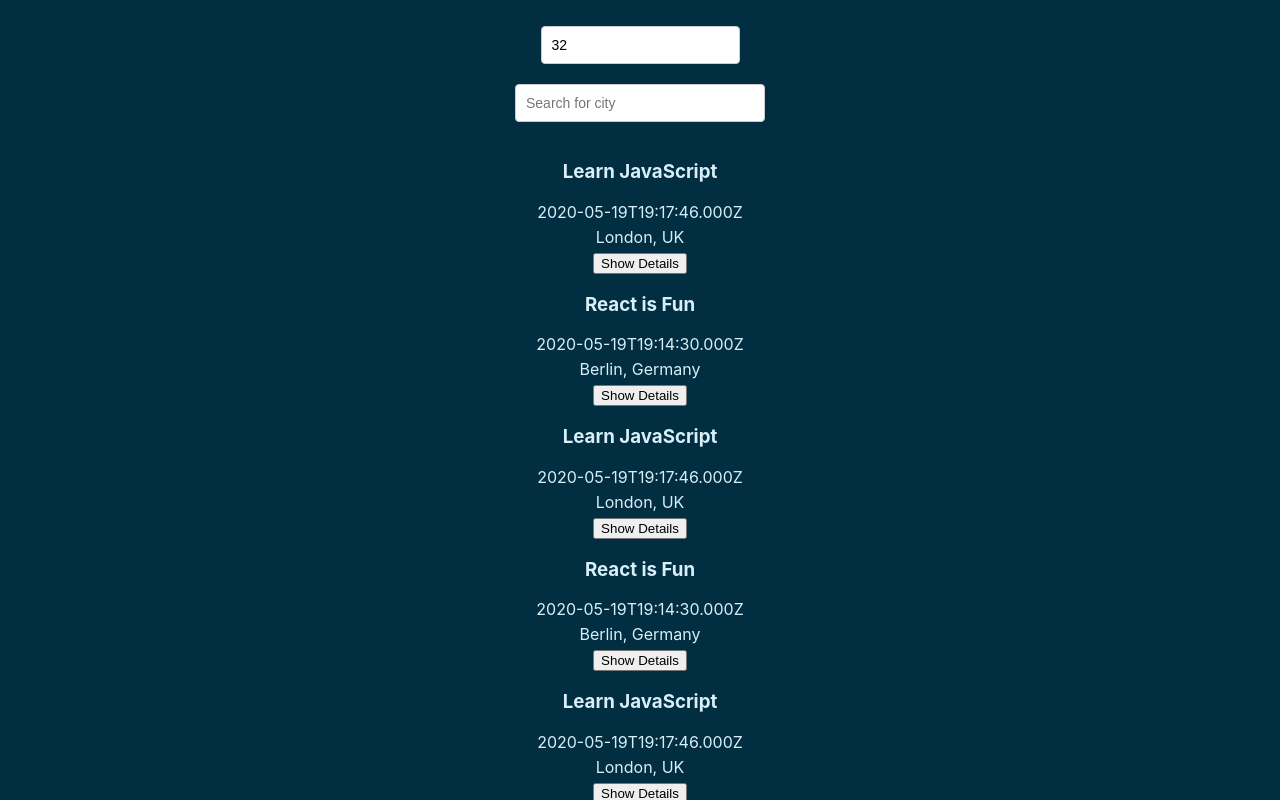
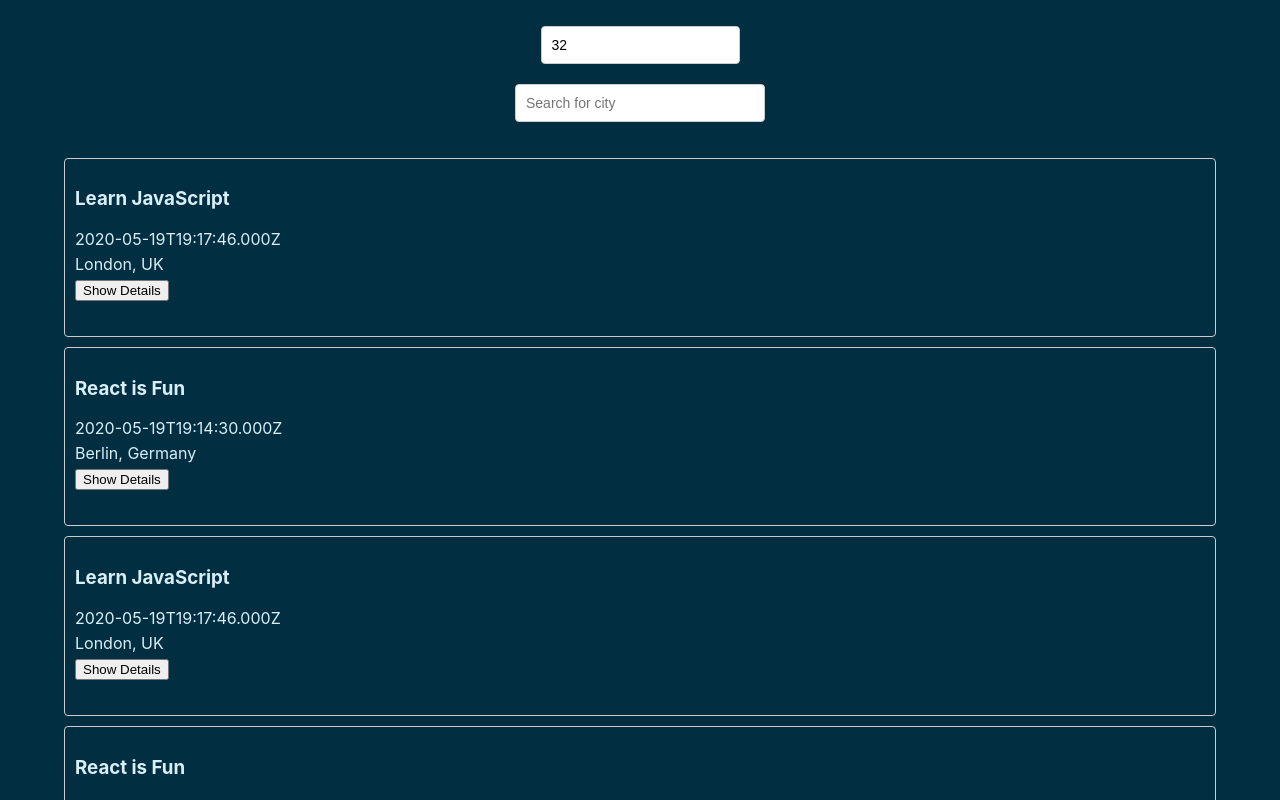
Before and after one commit to JNicholas54/what-2-do, a React (Create React App) app: page / in a window 1280 px wide. Shown: the top 800 px of the page. Built offline with nearby package versions, Linux system fonts and the light colour scheme.

Commit message:
created endtoend.test, fixed event classname

```diff
--- a/src/components/Event.js
+++ b/src/components/Event.js
@@ -3,7 +3,7 @@
 const Event = ({ event }) => {
   const [showDetails, setShowDetails] = useState(false);
   return (
-    <li>
+    <li className='event'>
       <h3>{event.summary}</h3>
       <p>{event.created}</p>
       <p>{event.location}</p>
```
Also changed, not shown: src/setupTests.js (+2 -0 lines), 1 other file (tests, documents, lock files or other folders).
